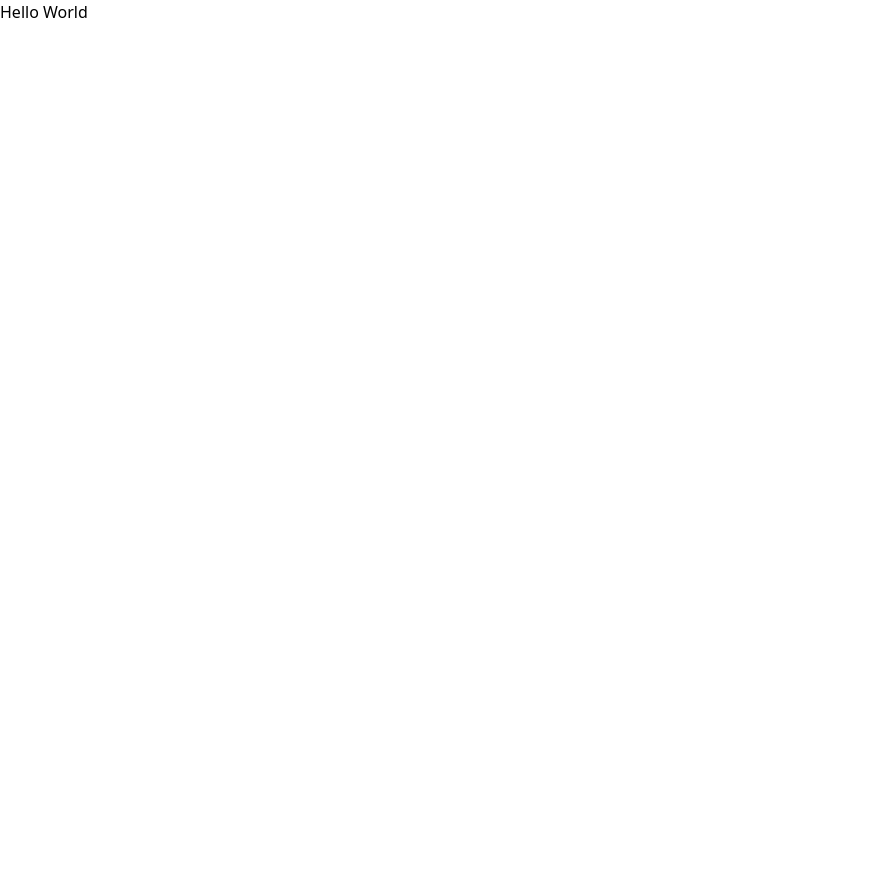
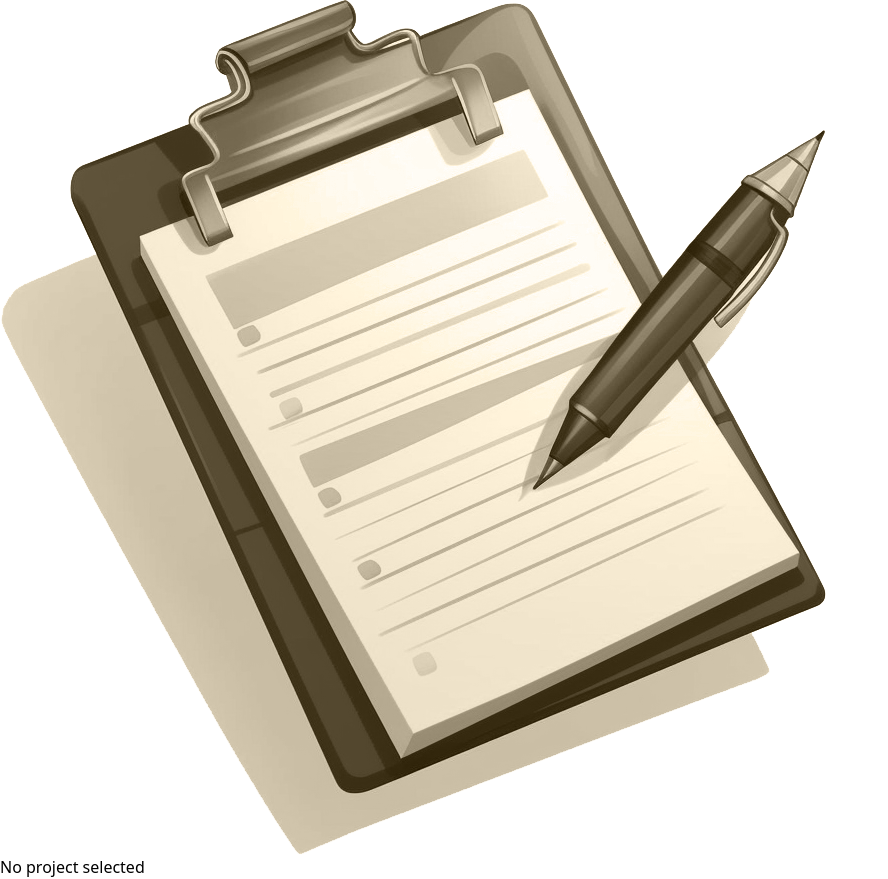
Before and after one commit to sydelled/ProjectMangagment, a React (Vite) app: page / in a window 1280 px wide. Shown: the whole page, without its empty margins (0-888 px from the left). Before the commit the page ends 800 px from the top, so only its background shows below. Built offline with nearby package versions, Linux system fonts and the light colour scheme.

Commit message:
added header and sidebar component

```diff
--- a/src/App.jsx
+++ b/src/App.jsx
@@ -1,7 +1,12 @@
+import Header from "./components/Header"
+
 function App() {
+
+
   return (
     <>
-      <h1 className="my-8 text-center text-5xl font-bold">Hello World</h1>
+
+   <Header />
     </>
   );
 }
--- /dev/null
+++ b/src/components/Header.jsx
@@ -0,0 +1,14 @@
+import img from '../assets/no-projects.png'
+export default function Header(){
+
+    const projectText = 'No project selected'
+
+    return(
+        <header>
+            <img src={img} alt="notebook" className='w-40 h-40 mx-auto'></img>
+            <h1 className="my-8 text-center text-5xl font-bold">{projectText}</h1>
+
+
+        </header>
+    );
+};
--- /dev/null
+++ b/src/components/SideBar.jsx
@@ -0,0 +1,5 @@
+export default function SideBar(){
+    return(
+
+    );
+};
```
Also changed, not shown: 1 other file (tests, documents, lock files or other folders).
